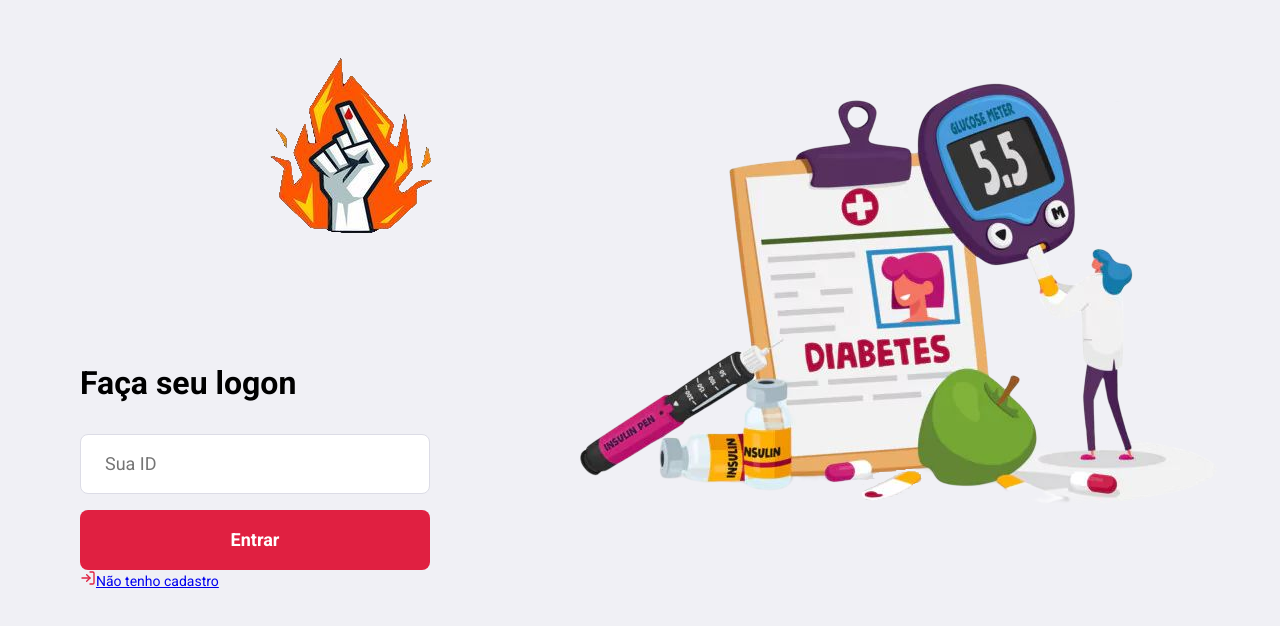
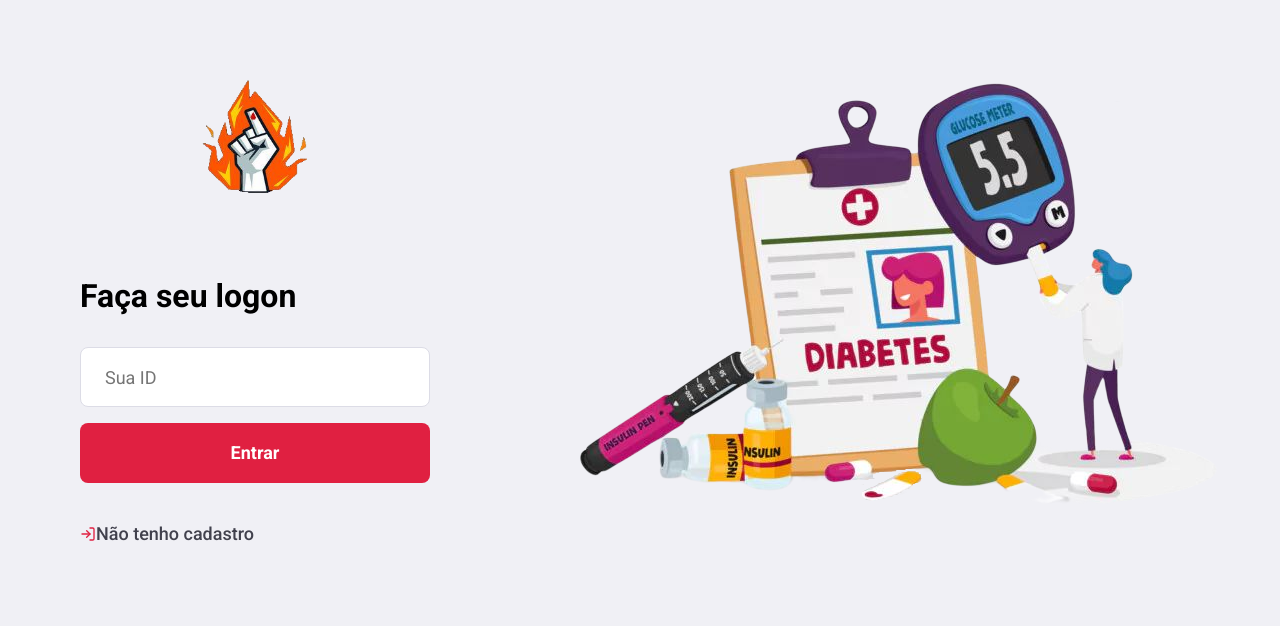
Before and after one commit to wiliender/TCC-Self-Care, a React (Create React App) app in the folder frontend/: page / in a window 1280 px wide. Shown: the part 108-734 px from the top of the page. Built offline with nearby package versions, Linux system fonts and the light colour scheme.

Commit message:
Update style form textarea and back-link

```diff
--- a/frontend/src/global.css
+++ b/frontend/src/global.css
@@ -30,6 +30,17 @@ form input {
     padding: 0 24px;
 }
 
+form textarea {
+    width: 100%;
+    resize: vertical;
+    min-height: 140px;
+    color: #333;
+    border: 1px solid #dcdce6;
+    border-radius: 8px;
+    padding: 16px 24px;
+    line-height: 24px;
+}
+
 .button {
     width: 100%;
     height: 60px;
@@ -51,3 +62,25 @@ form input {
 .button:hover {
     filter: brightness(90%);
 }
+
+.back-link {
+    display: flex;
+    align-items: center;
+    margin-top: 40px;
+    color: #41414d;
+    font-size: 18px;
+    text-decoration: none;
+    font-weight: 500;
+    transition: opacity 0.2s;
+}
+
+.logoImg {
+    display: flex;
+    align-items: center;
+    margin-right: 8px;
+    max-width: 350px;
+}
+
+.back-link:hover {
+    opacity: 0.8;
+}
```
